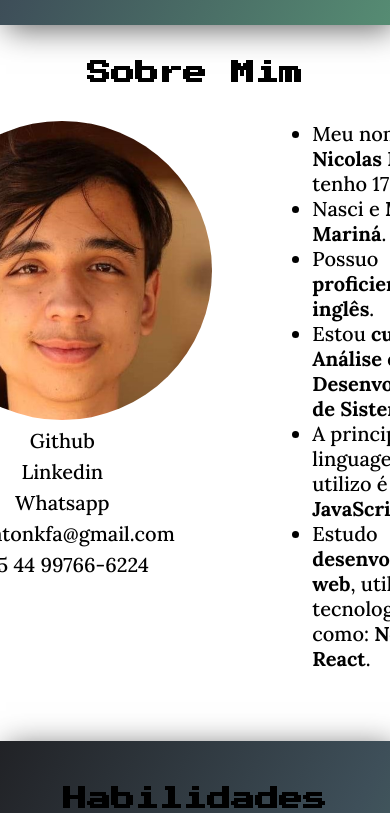
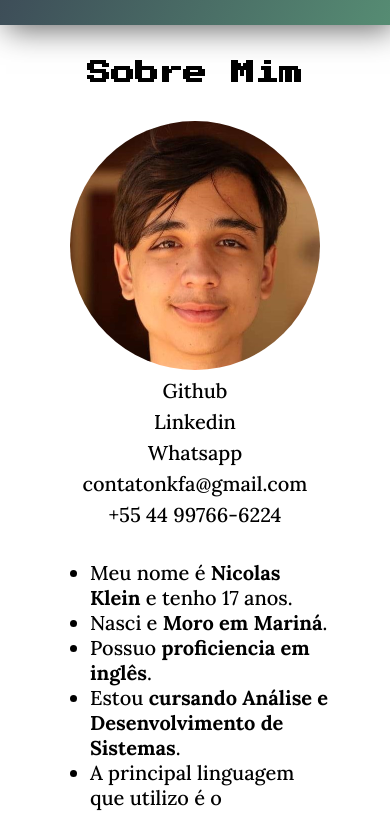
Before and after one commit to nicolaskleinaraujo/portfolio-react, a React (Vite) app in the folder frontend/: page / in a window 390 px wide. Shown: the part 840-1653 px from the top of the page. Built offline with nearby package versions, Linux system fonts and the light colour scheme.

Commit message:
finalized the about media query

```diff
--- a/frontend/src/components/About/About.module.css
+++ b/frontend/src/components/About/About.module.css
@@ -38,3 +38,23 @@
 .text {
     margin: auto 0 auto 5em;
 }
+
+@media screen and (max-width: 767px) {
+    .container {
+        flex-direction: column;
+    }
+
+    .socials {
+        float: none;
+        margin: 0 auto 1.5em auto;
+    }
+
+    .socials img {
+        width: 250px;
+    }
+
+    .text {
+        font-size: 1.5em;
+        margin: 0 2em 0 3em;
+    }
+}
```
